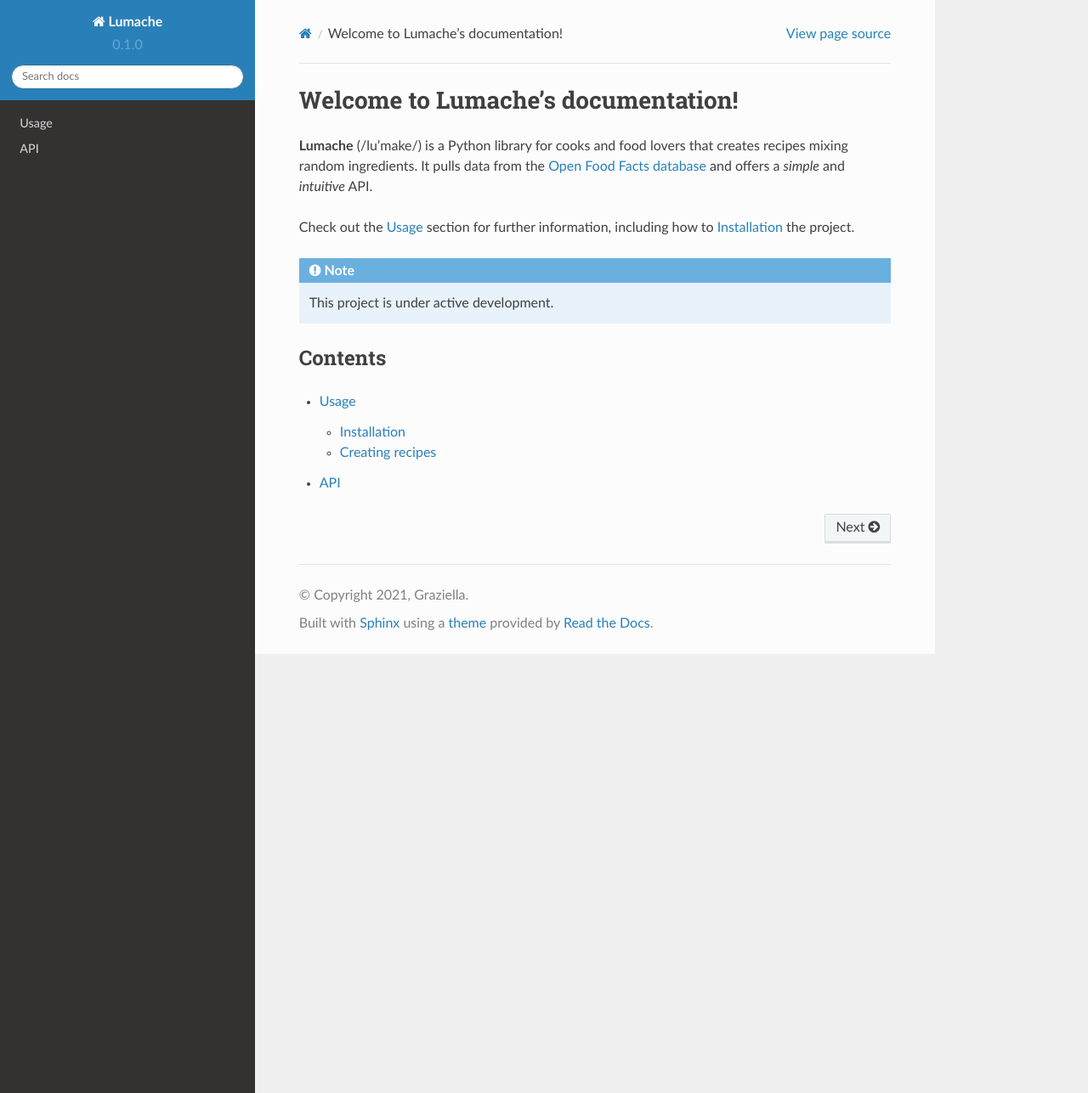
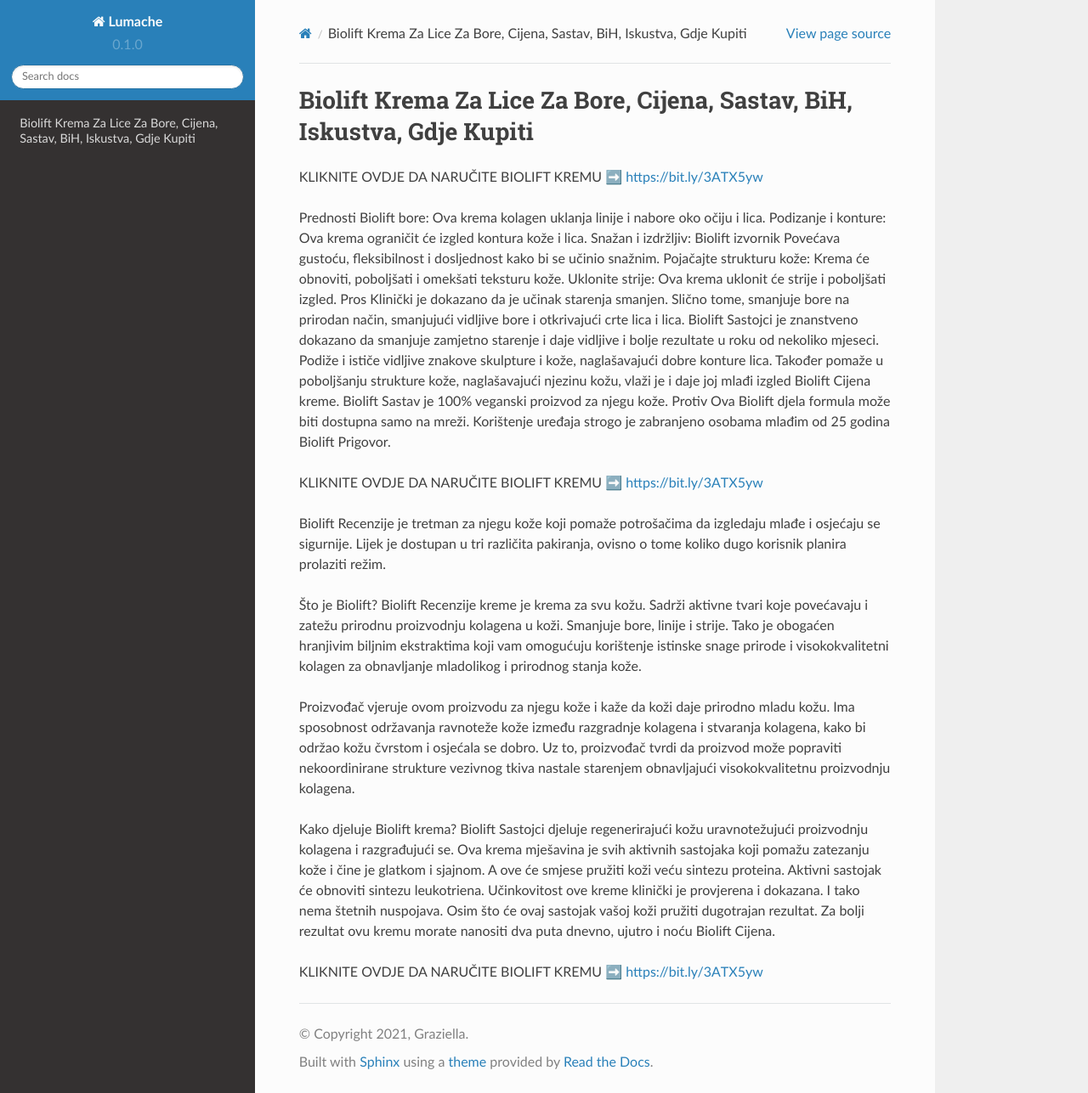
Before and after one commit to biolift/blob, a Sphinx documentation site: the page built from docs/source/index.rst, in a window 1280 px wide and 1287 px high. Shown: the whole window at 85% size. Built offline with Sphinx 7.4.7 and the Read the Docs theme 2.0.0, drawn with Linux system fonts in a browser that asks for light colours.

Commit message:
Update index.rst

```diff
--- a/docs/source/index.rst
+++ b/docs/source/index.rst
@@ -1,22 +1,35 @@
-Welcome to Lumache's documentation!
+Biolift Krema Za Lice Za Bore, Cijena, Sastav, BiH, Iskustva, Gdje Kupiti
 ===================================
 
-**Lumache** (/lu'make/) is a Python library for cooks and food lovers
-that creates recipes mixing random ingredients.
-It pulls data from the `Open Food Facts database <https://world.openfoodfacts.org/>`_
-and offers a *simple* and *intuitive* API.
+KLIKNITE OVDJE DA NARUČITE BIOLIFT KREMU ➡️ https://bit.ly/3ATX5yw
 
-Check out the :doc:`usage` section for further information, including
-how to :ref:`installation` the project.
+Prednosti Biolift
+bore: Ova krema kolagen uklanja linije i nabore oko očiju i lica.
+Podizanje i konture: Ova krema ograničit će izgled kontura kože i lica.
+Snažan i izdržljiv: Biolift izvornik Povećava gustoću, fleksibilnost i dosljednost kako bi se učinio snažnim.
+Pojačajte strukturu kože: Krema će obnoviti, poboljšati i omekšati teksturu kože.
+Uklonite strije: Ova krema uklonit će strije i poboljšati izgled.
+Pros
+Klinički je dokazano da je učinak starenja smanjen.
+Slično tome, smanjuje bore na prirodan način, smanjujući vidljive bore i otkrivajući crte lica i lica.
+Biolift Sastojci je znanstveno dokazano da smanjuje zamjetno starenje i daje vidljive i bolje rezultate u roku od nekoliko mjeseci.
+Podiže i ističe vidljive znakove skulpture i kože, naglašavajući dobre konture lica.
+Također pomaže u poboljšanju strukture kože, naglašavajući njezinu kožu, vlaži je i daje joj mlađi izgled Biolift Cijena kreme.
+Biolift Sastav je 100% veganski proizvod za njegu kože.
+Protiv
+Ova Biolift djela formula može biti dostupna samo na mreži.
+Korištenje uređaja strogo je zabranjeno osobama mlađim od 25 godina Biolift Prigovor.
 
-.. note::
+KLIKNITE OVDJE DA NARUČITE BIOLIFT KREMU ➡️ https://bit.ly/3ATX5yw
 
-   This project is under active development.
+Biolift Recenzije je tretman za njegu kože koji pomaže potrošačima da izgledaju mlađe i osjećaju se sigurnije. Lijek je dostupan u tri različita pakiranja, ovisno o tome koliko dugo korisnik planira prolaziti režim.
 
-Contents
---------
+Što je Biolift?
+Biolift Recenzije kreme je krema za svu kožu. Sadrži aktivne tvari koje povećavaju i zatežu prirodnu proizvodnju kolagena u koži. Smanjuje bore, linije i strije. Tako je obogaćen hranjivim biljnim ekstraktima koji vam omogućuju korištenje istinske snage prirode i visokokvalitetni kolagen za obnavljanje mladolikog i prirodnog stanja kože.
 
-.. toctree::
+Proizvođač vjeruje ovom proizvodu za njegu kože i kaže da koži daje prirodno mladu kožu. Ima sposobnost održavanja ravnoteže kože između razgradnje kolagena i stvaranja kolagena, kako bi održao kožu čvrstom i osjećala se dobro. Uz to, proizvođač tvrdi da proizvod može popraviti nekoordinirane strukture vezivnog tkiva nastale starenjem obnavljajući visokokvalitetnu proizvodnju kolagena.
 
-   usage
-   api
+Kako djeluje Biolift krema?
+Biolift Sastojci djeluje regenerirajući kožu uravnotežujući proizvodnju kolagena i razgrađujući se. Ova krema mješavina je svih aktivnih sastojaka koji pomažu zatezanju kože i čine je glatkom i sjajnom. A ove će smjese pružiti koži veću sintezu proteina. Aktivni sastojak će obnoviti sintezu leukotriena. Učinkovitost ove kreme klinički je provjerena i dokazana. I tako nema štetnih nuspojava. Osim što će ovaj sastojak vašoj koži pružiti dugotrajan rezultat. Za bolji rezultat ovu kremu morate nanositi dva puta dnevno, ujutro i noću Biolift Cijena.
+
+KLIKNITE OVDJE DA NARUČITE BIOLIFT KREMU ➡️ https://bit.ly/3ATX5yw
```
